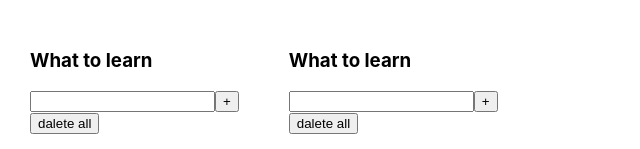
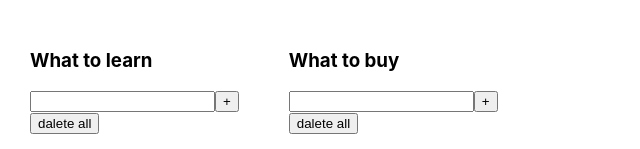
Before and after one commit to VitalkaMihal/todoReact, a React (Vite) app: page / in a window 1280 px wide. Shown: the top 149 px of the page, without its empty margins (0-640 px from the left). Built offline with nearby package versions, Linux system fonts and the light colour scheme.

Commit message:
feat(todo): add todolists map

```diff
--- a/src/App.tsx
+++ b/src/App.tsx
@@ -69,15 +69,14 @@ export const App = () => {
         <div className="app">
             {todolists.map(todolist => {
                 return (
-                    <TodolistItem
-                        title="What to learn"
+                    <TodolistItem key={todolist.id}
+                        todolist={todolist}
                         tasks={filteredTasks}
                         deleteTask={deleteTask}
                         changeFilter={changeFilter}
                         createTask={createTaskHandler}
                         deleteAll={deleteAll}
                         changeTaskStatus={changeTaskStatus}
-                        filter={filter}
                     />
                 )
             })}
--- a/src/components/TodolistItem/TodolistItem.tsx
+++ b/src/components/TodolistItem/TodolistItem.tsx
@@ -1,28 +1,26 @@
-import {FilterValues, Task} from "../../App.tsx";
+import {FilterValues, Task, TodoList} from "../../App.tsx";
 import {Button} from "../Button/Button.tsx";
 import {ChangeEvent, KeyboardEvent, useState} from "react";
 
 type TodolistPropsType = {
-    title: string;
+    todolist: TodoList;
     tasks: Task[];
     deleteTask: (taskId: string) => void;
     changeFilter: (filterValues: FilterValues) => void;
     createTask: (title: string) => void;
     deleteAll: () => void;
     changeTaskStatus: (taskId: string, isDone: boolean) => void;
-    filter: FilterValues;
 }
 
 
 export const TodolistItem = ({
-                                 title,
+                                 todolist,
                                  tasks,
                                  deleteTask,
                                  changeFilter,
                                  createTask,
                                  deleteAll,
                                  changeTaskStatus,
-                                 filter
                              }: TodolistPropsType) => {
 
     const [tasksTitle, setTasksTitle] = useState("");
@@ -54,7 +52,7 @@ export const TodolistItem = ({
 
     return (
         <div>
-            <h3>{title}</h3>
+            <h3>{todolist.title}</h3>
             <div>
                 <input value={tasksTitle}
                        onChange={onChangeHandler}
@@ -91,14 +89,14 @@ export const TodolistItem = ({
             )}
             <div>
                 <Button title={'All'}
-                        className={filter === 'all' ? 'active-filter' : ''}
+                        className={todolist.filter === 'all' ? 'active-filter' : ''}
                         onClickHandler={() => changeFilter("all")}/>
                 <Button title={'Active'}
-                        className={filter === 'active' ? 'active-filter' : ''}
+                        className={todolist.filter === 'active' ? 'active-filter' : ''}
                         onClickHandler={() => changeFilter("active")
                 }/>
                 <Button title={'Completed'}
-                        className={filter === 'completed' ? 'active-filter' : ''}
+                        className={todolist.filter === 'completed' ? 'active-filter' : ''}
                         onClickHandler={() => changeFilter("completed")
                 }/>
             </div>
```
